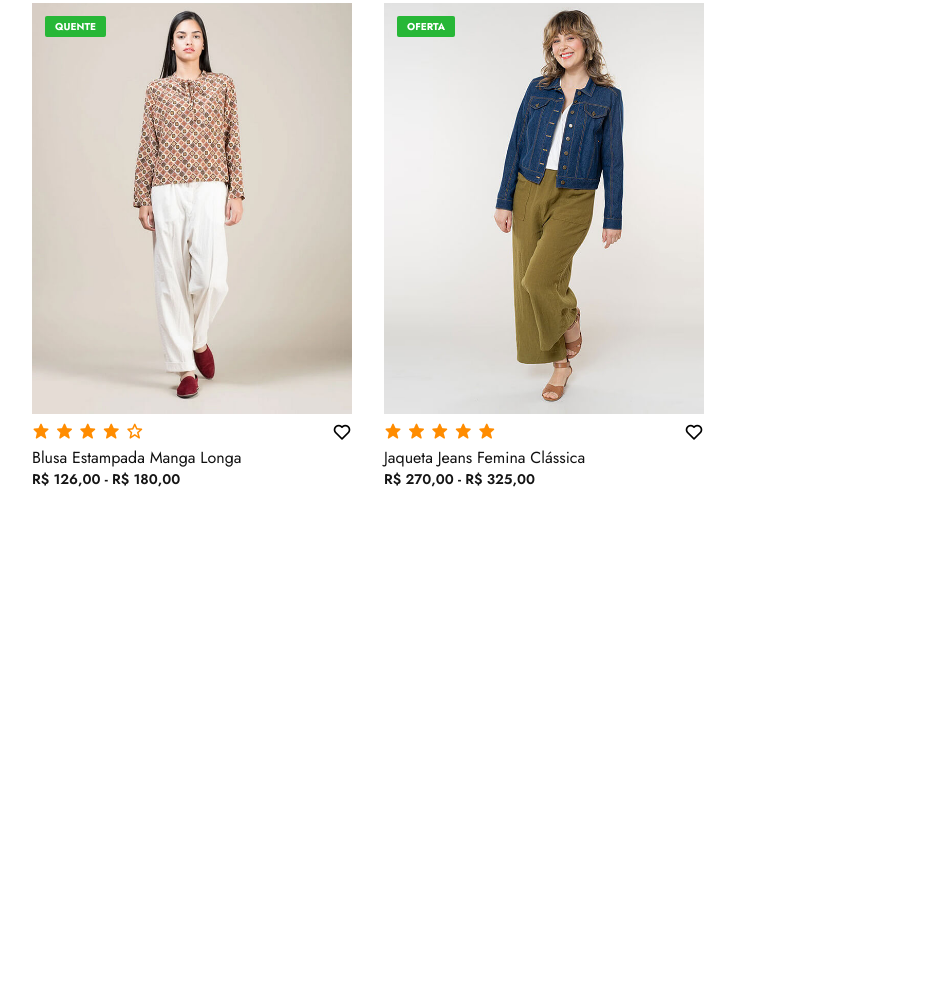
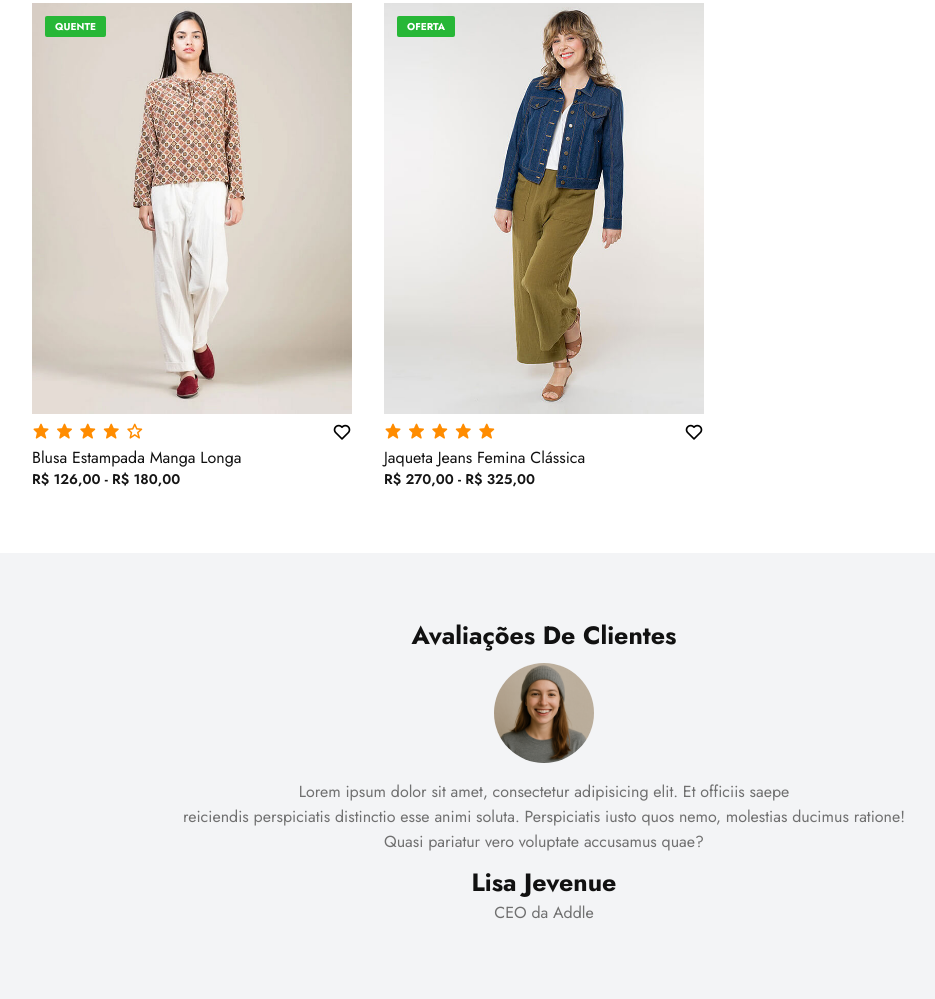
Before and after one commit to danilo-borges-dev/Ecommerce-Website-Utilizando-HTML-CSS-Apenas, a plain HTML site: page index.html in a window 1280 px wide. Shown: the part 1968-2967 px from the top of the page, without its empty margins (96-1031 px from the left). Before the commit the page ends 2521 px from the top, so only its background shows below. Drawn offline with nearby package versions, Linux system fonts and the light colour scheme.

Commit message:
feat(section): adicionar sessão de avaliação fo cliente.
- Adicionar imagem do cliente
- Adicionar nome do Cliente
- Adicionar avaliação/comentário do Cliente
- Adicionar cargo e empresa do Cliente

```diff
--- a/index.html
+++ b/index.html
@@ -289,6 +289,28 @@
       </div>
     </section>
 
+    <!-- SESSÃO DE AVALIAÇÂO DO CLIENTE -->
+    <section class="client-reviews">
+      <div class="reviews">
+        <h3>Avaliações de Clientes</h3>
+        <img
+          src="image/woman_1.png"
+          alt="Imagem de uma mulher de 30 a 35 anos sorrindo."
+        />
+        <p>
+          Lorem ipsum dolor sit amet, consectetur adipisicing elit. Et officiis
+          saepe
+          <br />
+          reiciendis perspiciatis distinctio esse animi soluta. Perspiciatis
+          iusto quos nemo, molestias ducimus ratione!
+          <br />
+          Quasi pariatur vero voluptate accusamus quae?
+        </p>
+        <h3>Lisa Jevenue</h3>
+        <p>CEO da Addle</p>
+      </div>
+    </section>
+
     <script src="app.js"></script>
   </body>
 </html>
--- a/styles.css
+++ b/styles.css
@@ -260,3 +260,43 @@ header.sticky {
   font-size: 14px;
   font-weight: 600;
 }
+
+/* SESSÃO AVALIAÇÃO DE CLIENTES */
+.client-reviews {
+  background-color: #f3f4f6;
+}
+
+.reviews {
+  text-align: center;
+}
+
+.reviews h3 {
+  color: #111;
+  font-size: 25px;
+  text-transform: capitalize;
+  text-align: center;
+  font-weight: 700;
+}
+
+.reviews img {
+  width: 100px;
+  height: auto;
+  border-radius: 50px;
+  margin: 10px 0;
+}
+
+.reviews p {
+  color: #707070;
+  font-size: 16px;
+  font-weight: 400;
+  line-height: 25px;
+  margin-bottom: 10px;
+}
+
+.reviews h2 {
+  font-size: 22px;
+  color: #000;
+  font-weight: 400;
+  text-transform: capitalize;
+  margin-bottom: 2px;
+}
```
Also changed, not shown: image/woman_1.png (added).
